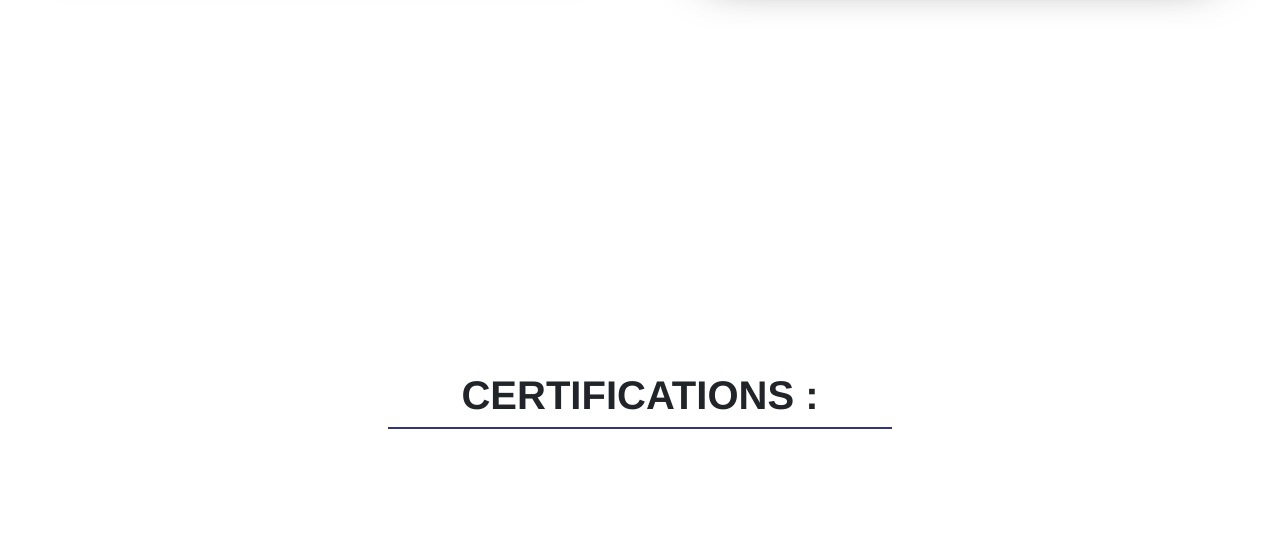
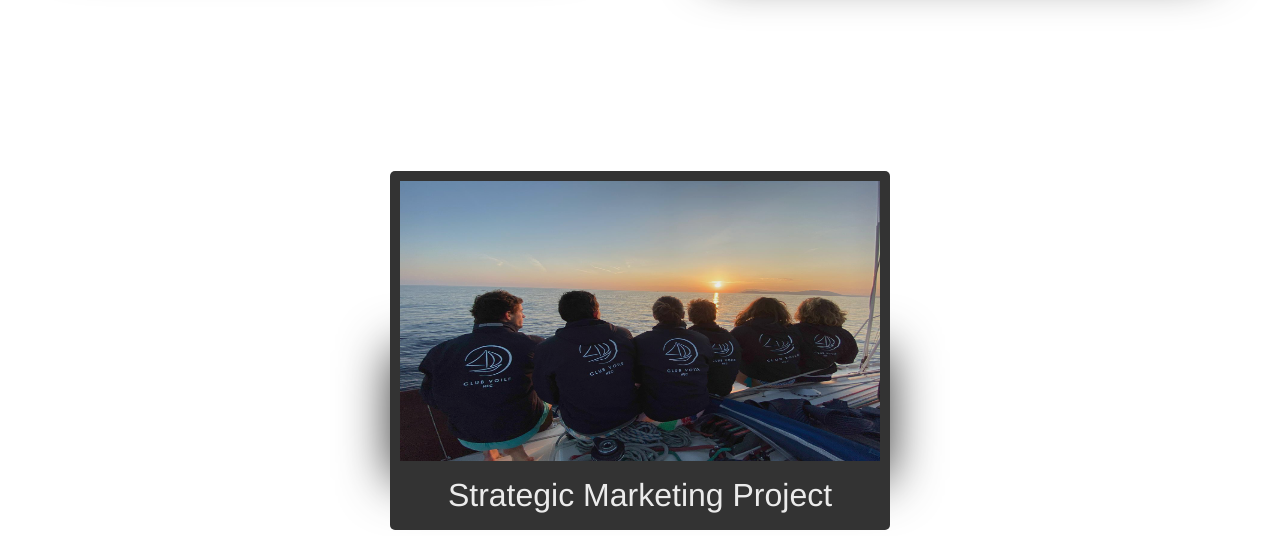
Before and after one commit to Guillaume-ds/Portfolio, a plain HTML site: page index.html in a window 1280 px wide. Shown: the part 3615-4151 px from the top of the page. Drawn offline with nearby package versions, Linux system fonts and the light colour scheme.

Commit message:
Hypeleaf

```diff
--- a/index.html
+++ b/index.html
@@ -166,6 +166,25 @@
           </div>
         </div>
        </div>
+
+       <div class="card-project">
+        <div class="face face1">
+        	<div class="content">
+            <img src="photos/banner.jpg" width="480" height="280">
+            <h3>Strategic Marketing Project</h3>
+          </div>
+        </div>
+        <div class="face face2">
+          <div class="content">
+           <p>A website made for a classs project</p>
+           <div class="btns">
+	           <a href="https://guillaume-ds.github.io/Hypeleaf/">See the site</a>
+	           <a href="https://github.com/Guillaume-ds/Hypeleaf">See the code</a>
+           </div>
+          </div>
+        </div>
+      </div>
+
     </div>
 
     <span class="anchor" id="certifications"></span>
```
